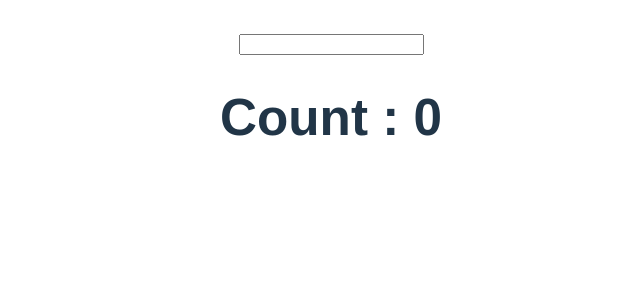
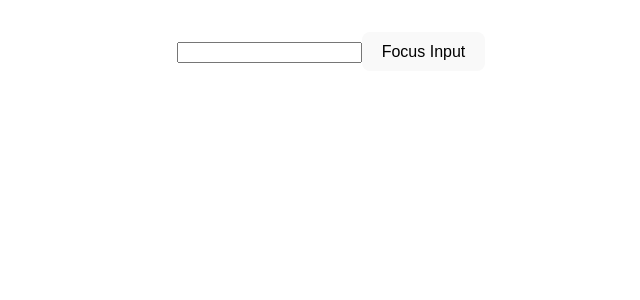
Before and after one commit to mkkapadi12/react-hooks, a React (Create React App) app: page / in a window 1280 px wide. Shown: the top 300 px of the page, without its empty margins (309-949 px from the left). Built offline with nearby package versions, Linux system fonts and the light colour scheme.

Commit message:
useRef hook example 2

```diff
--- a/src/App.js
+++ b/src/App.js
@@ -4,12 +4,13 @@ import "./App.css";
 // import UseEffect from "./Components/UseEffect/UseEffect";
 // import UseEffect1 from "./Components/UseEffect/UseEffect1";
 // import File1 from "./Components/UseContext/File1";
-import UseRef from "./Components/UseRef/UseRef1";
+// import UseRef from "./Components/UseRef/UseRef1";
+import UseRef2 from "./Components/UseRef/UseRef2";
 
 const App = () => {
   return (
     <>
-      <UseRef />
+      <UseRef2 />
     </>
   );
 };
--- a/src/Components/UseRef/UseRef1.jsx
+++ b/src/Components/UseRef/UseRef1.jsx
@@ -1,6 +1,6 @@
 import React, { useEffect, useState, useRef } from "react";
 
-const UseRef = () => {
+const UseRef1 = () => {
   const [inputValue, setInputValue] = useState(" ");
   const count = useRef(0);
 
@@ -22,4 +22,4 @@ const UseRef = () => {
   );
 };
 
-export default UseRef;
+export default UseRef1;
--- /dev/null
+++ b/src/Components/UseRef/UseRef2.jsx
@@ -0,0 +1,21 @@
+import React, { useRef } from "react";
+
+const UseRef2 = () => {
+  const InputElemet = useRef(null);
+
+  const focusInput = () => {
+    // InputElemet.current.style.backgroundColor = "red";
+    InputElemet.current.focus();
+  };
+
+  return (
+    <div>
+      <input type="text" ref={InputElemet}></input>
+      <button type="button" onClick={focusInput}>
+        Focus Input
+      </button>
+    </div>
+  );
+};
+
+export default UseRef2;
```
